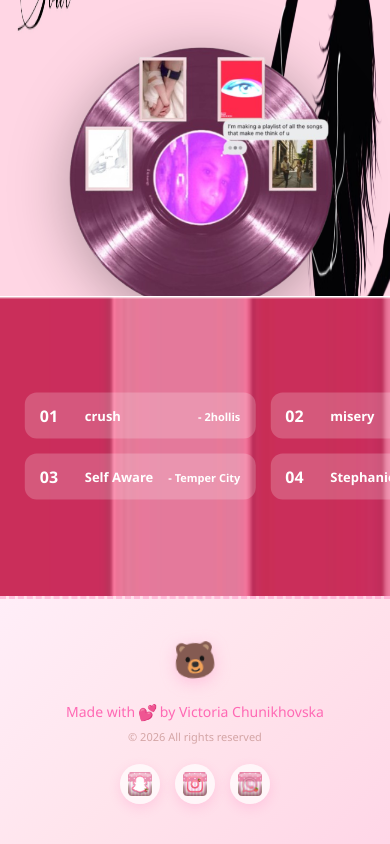
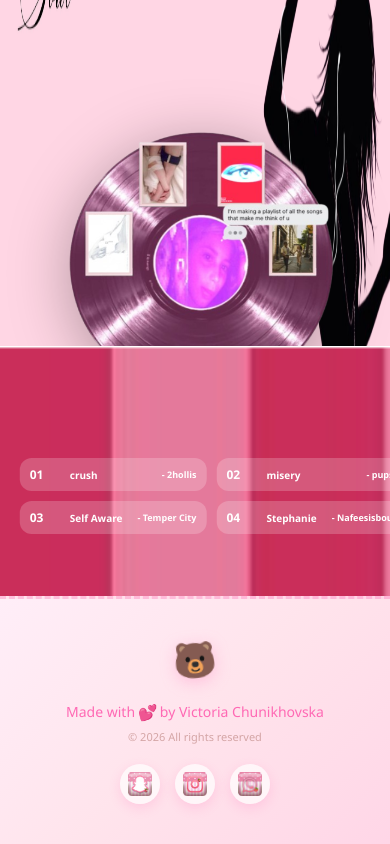
Before and after one commit to Vika09090913/vika-portfolio, a React (Create React App) app: page / in a window 390 px wide. Shown: the part 3624-4468 px from the top of the page. Built offline with nearby package versions, Linux system fonts and the light colour scheme.

Commit message:
Final mobile fixes...

```diff
--- a/src/App.css
+++ b/src/App.css
@@ -1276,17 +1276,17 @@ html {
   /* Music - диск НИЖЧЕ */
   .music-vinyl-container {
     width: 350px !important;
-    top: 35% !important;
-    /* ОПУЩЕНО НИЖЧЕ (було 20%) */
+    top: 45% !important;
+    /* ОПУЩЕНО ЩЕ НИЖЧЕ (було 35%) */
   }
 
-  /* Стрічка з піснями - МЕНША ВИСОТА */
+  /* Стрічка з піснями - ОПИСАНО ВНИЗ */
   .music-ribbon-container {
-    bottom: 0px !important;
+    bottom: -50px !important;
+    /* ОПИСАНО ВНИЗ (було 0px) */
     left: 0;
     width: 100%;
     height: 300px !important;
-    /* ЗМЕНШЕНО (було 500px) */
     z-index: 20;
   }
 
@@ -1307,9 +1307,9 @@ html {
     display: grid !important;
     grid-template-columns: 1fr 1fr !important;
     grid-template-rows: 1fr 1fr !important;
-    gap: 20px !important;
-    /* ЗМЕНШЕНО (було 30px) */
-    padding: 25px 20px !important;
+    gap: 15px !important;
+    /* ЗМЕНШЕНО ДЛЯ КОМПАКТНОСТІ */
+    padding: 15px 10px !important;
     /* ЗМЕНШЕНО */
     max-width: 600px !important;
   }
@@ -1317,24 +1317,24 @@ html {
   .music-song {
     width: auto !important;
     min-width: auto !important;
-    padding: 12px 15px !important;
+    padding: 8px 10px !important;
     /* ЗМЕНШЕНО */
   }
 
   .song-number {
-    font-size: 18px !important;
-    /* ЗМЕНШЕНО */
-    min-width: 30px !important;
+    font-size: 14px !important;
+    /* ЗРОБЛЕНО МЕНШИМ */
+    min-width: 25px !important;
   }
 
   .song-title {
-    font-size: 14px !important;
-    /* ЗМЕНШЕНО */
+    font-size: 11px !important;
+    /* ЗРОБЛЕНО МЕНШИМ */
   }
 
   .song-artist {
-    font-size: 12px !important;
-    /* ЗМЕНШЕНО */
+    font-size: 10px !important;
+    /* ЗРОБЛЕНО МЕНШИМ */
   }
 
   .footer-content {
@@ -1393,19 +1393,19 @@ html {
   }
 
   .music-playlist {
-    gap: 15px !important;
-    padding: 20px 15px !important;
+    gap: 10px !important;
+    padding: 10px !important;
   }
 
   .song-number {
-    font-size: 16px !important;
+    font-size: 12px !important;
   }
 
   .song-title {
-    font-size: 13px !important;
+    font-size: 10px !important;
   }
 
   .song-artist {
-    font-size: 11px !important;
+    font-size: 9px !important;
   }
 }
```
